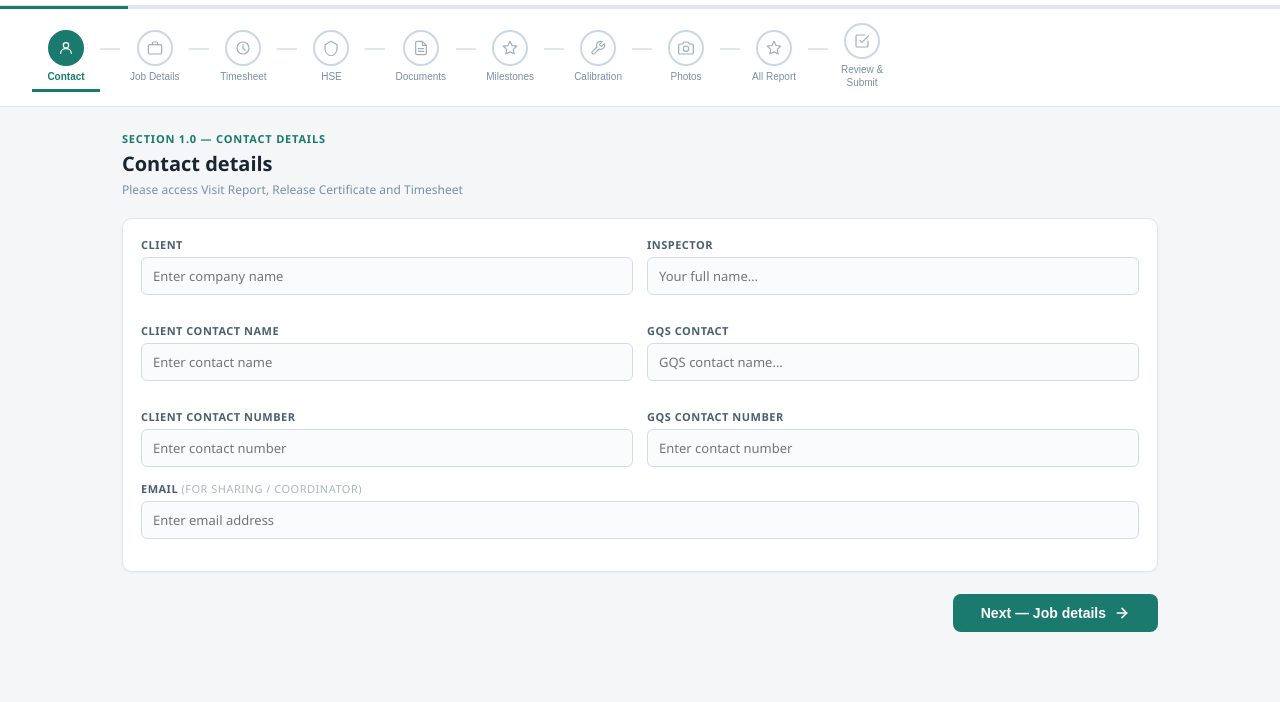
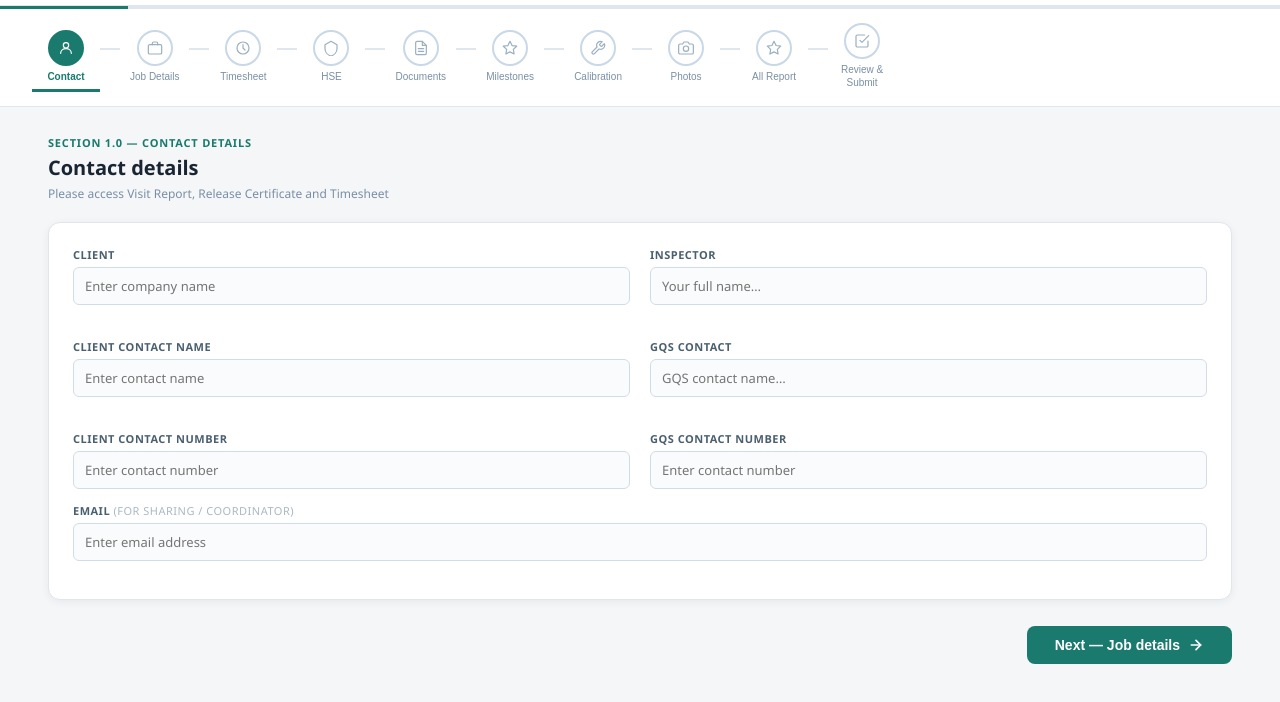
Before and after one commit to Praveenkumar-GQS/Inspection-Report, a plain HTML site: page index.html in a window 1280 px wide. Shown: the part 90-792 px from the top of the page. Drawn offline with Linux system fonts and the light colour scheme.

Commit message:
Update index.html

```diff
--- a/index.html
+++ b/index.html
@@ -61,7 +61,7 @@ body{font-family:'Segoe UI',Arial,sans-serif;background:#f4f6f8;color:#1a2533;fo
 .inav-connector.done{background:#1a7a6e;}
 
 /* MAIN */
-.main{max-width:1100px;margin:24px auto;padding:0 32px 80px;}
+.main{max-width:100%;margin:0;padding:28px 48px 80px;}
 
 /* SECTION HEADING */
 .sec-heading{margin-bottom:20px;}
@@ -70,9 +70,9 @@ body{font-family:'Segoe UI',Arial,sans-serif;background:#f4f6f8;color:#1a2533;fo
 .sec-desc{font-size:12px;color:#7a8fa6;margin-top:4px;}
 
 /* CARDS */
-.card{background:#fff;border-radius:10px;border:1px solid #e0e6ed;margin-bottom:16px;overflow:hidden;box-shadow:0 1px 3px rgba(0,0,0,0.05);}
+.card{background:#fff;border-radius:12px;border:1px solid #e0e6ed;margin-bottom:20px;overflow:hidden;box-shadow:0 2px 8px rgba(0,0,0,0.06);}
 .card-header{background:#1a7a6e;color:#fff;padding:10px 18px;font-size:12px;font-weight:700;text-transform:uppercase;letter-spacing:0.6px;}
-.card-body{padding:18px;}
+.card-body{padding:24px;}
 
 /* FORM */
 .field{margin-bottom:14px;}
@@ -80,8 +80,8 @@ body{font-family:'Segoe UI',Arial,sans-serif;background:#f4f6f8;color:#1a2533;fo
 .field-hint{font-size:11px;color:#aab8c2;margin-bottom:4px;font-style:italic;}
 input[type=text],input[type=date],input[type=email],input[type=tel],textarea,select{width:100%;padding:9px 11px;border:1px solid #d0dce8;border-radius:6px;font-size:13px;background:#fafbfc;color:#1a2533;outline:none;transition:border 0.18s,box-shadow 0.18s;font-family:inherit;}
 input:focus,textarea:focus,select:focus{border-color:#1a7a6e;box-shadow:0 0 0 3px rgba(26,122,110,0.1);background:#fff;}
-textarea{min-height:110px;resize:vertical;}
-.g2{display:grid;grid-template-columns:1fr 1fr;gap:14px;}
+textarea{min-height:130px;resize:vertical;}
+.g2{display:grid;grid-template-columns:1fr 1fr;gap:20px;}
 .g3{display:grid;grid-template-columns:1fr 1fr 1fr;gap:14px;}
 
 /* TABLE */
@@ -142,7 +142,7 @@ textarea{min-height:110px;resize:vertical;}
 .screen{display:none;}
 .screen.active{display:block;}
 
-@media(max-width:600px){.g2,.g3{grid-template-columns:1fr;}.main{padding:0 8px 80px;}.inav-connector{min-width:3px;max-width:8px;}.inav-btn{min-width:52px;padding:6px 5px;}.inav-label{font-size:9px;}}
+@media(max-width:600px){.g2,.g3{grid-template-columns:1fr;}.main{padding:0 16px 80px;}.inav-connector{min-width:3px;max-width:8px;}.inav-btn{min-width:52px;padding:6px 5px;}.inav-label{font-size:9px;}}
 </style>
 </head>
 <body>
```
